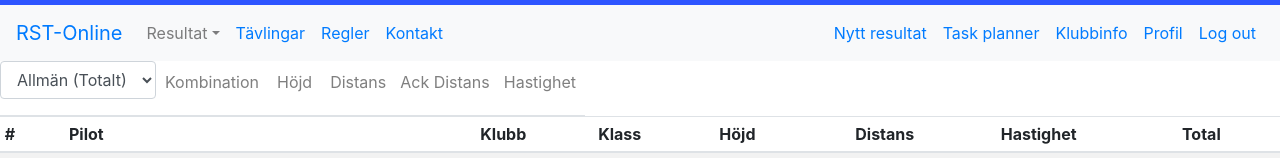
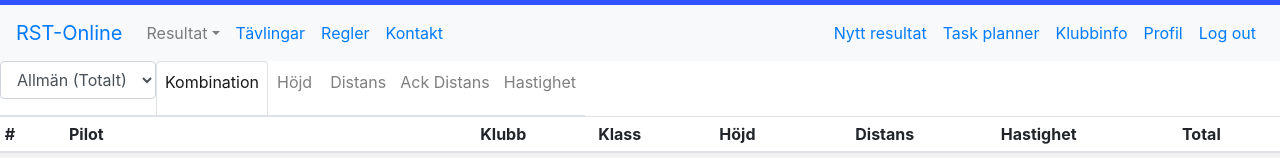
Before and after one commit to MrGuzior/rst, a React (Create React App) app: page /results in a window 1280 px wide. Shown: the top 158 px of the page. Built offline with nearby package versions, Linux system fonts and the light colour scheme.

Commit message:
Linking av navbar

```diff
--- a/src/Components/Results/Results.jsx
+++ b/src/Components/Results/Results.jsx
@@ -26,7 +26,7 @@ const Results = () => {
                             </Form.Group>
 
                 <Navbar  className='p-0'>
-                    <Nav className="mr-auto" fill variant="tabs" >
+                    <Nav className="mr-auto" fill variant="tabs" defaultActiveKey="kombination" >
                         <Nav>
                             <Form.Group className='mr-0 hide-when-mobile' controlId="exampleForm.ControlSelect1" >
                                 <Form.Control as="select">
```
